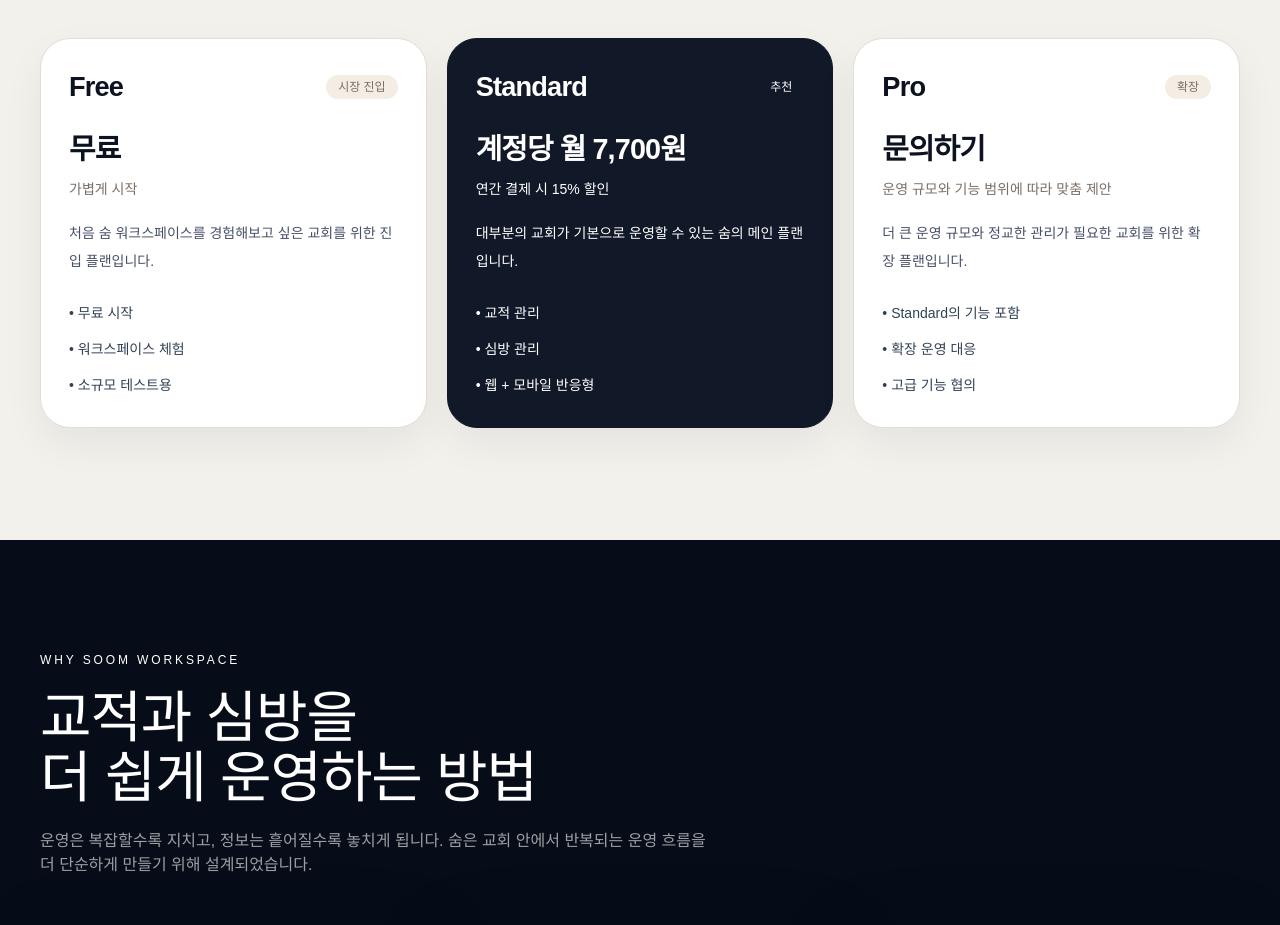
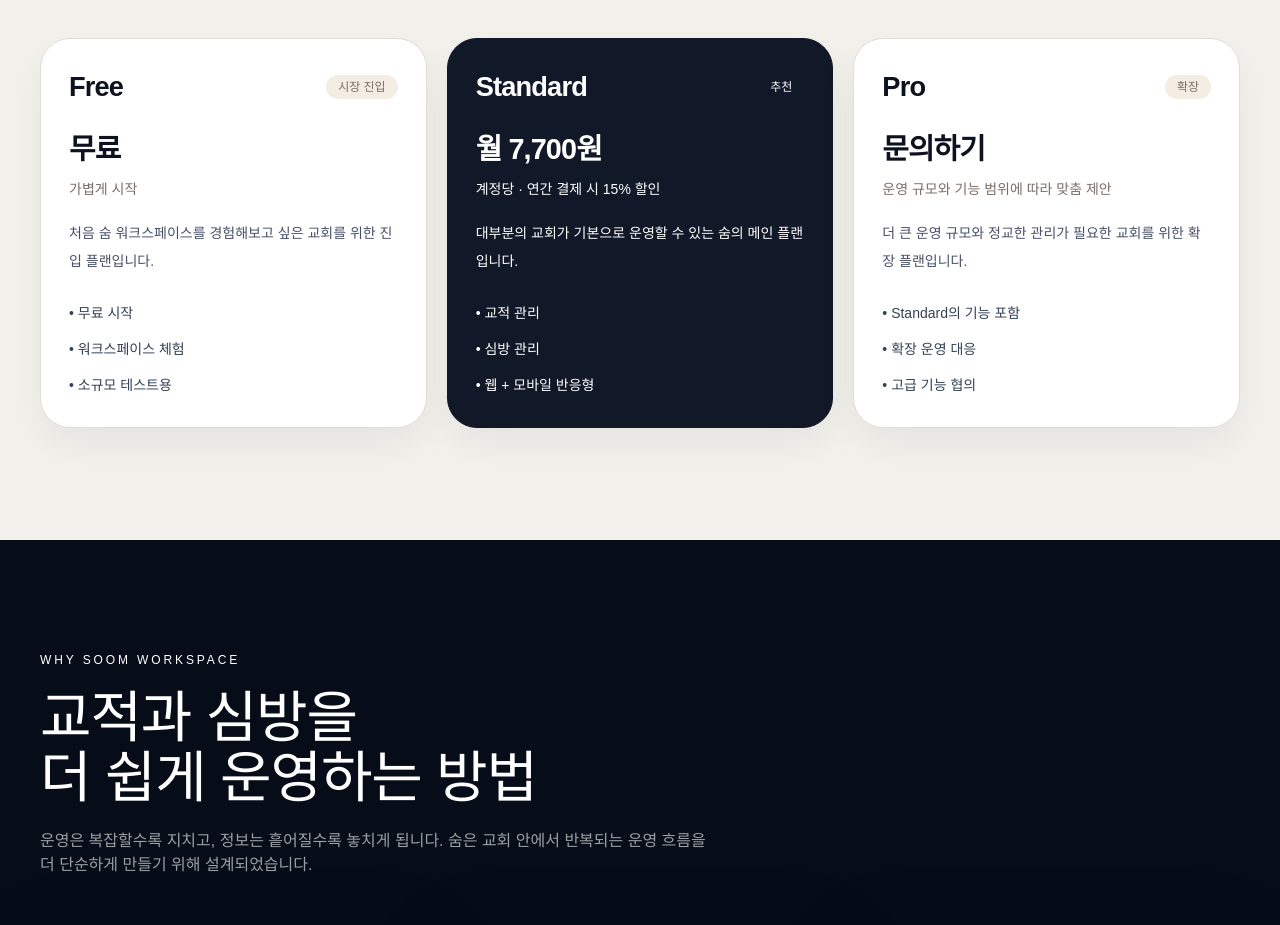
Before and after one commit to kinddragon1224/soom-church, a Next.js app: page / in a window 1280 px wide. Shown: the part 1140-2065 px from the top of the page. Built offline with nearby package versions, Linux system fonts and the light colour scheme; a web font is replaced by a local one.

Commit message:
Refine pricing copy format

```diff
--- a/app/page.tsx
+++ b/app/page.tsx
@@ -21,8 +21,8 @@
   {
     name: "Standard",
     badge: "추천",
-    price: "계정당 월 7,700원",
-    note: "연간 결제 시 15% 할인",
+    price: "월 7,700원",
+    note: "계정당 · 연간 결제 시 15% 할인",
     desc: "대부분의 교회가 기본으로 운영할 수 있는 숨의 메인 플랜입니다.",
     features: ["교적 관리", "심방 관리", "웹 + 모바일 반응형"],
   },
--- a/app/pricing/page.tsx
+++ b/app/pricing/page.tsx
@@ -40,8 +40,8 @@
     name: "Standard",
     badge: "가장 많이 선택",
     tagline: "대부분의 교회를 위한 메인 플랜",
-    price: "계정당 월 7,700원",
-    note: "연간 결제 시 15% 할인",
+    price: "월 7,700원",
+    note: "계정당 · 연간 결제 시 15% 할인",
     desc: "실제 운영에 필요한 교적 관리와 심방 관리 기능을 안정적으로 사용할 수 있는 숨의 핵심 플랜입니다.",
     features: ["Free의 기능 포함", "교적 관리", "심방 관리", "웹 + 모바일 반응형"],
     cta: "Standard 문의하기",
@@ -61,7 +61,7 @@
 ];
 
 const compareRows = [
-  { label: "가격", values: ["무료", "계정당 월 7,700원", "문의"] },
+  { label: "가격", values: ["무료", "월 7,700원", "문의"] },
   { label: "구성", values: ["무료 진입", "메인 운영 플랜", "확장 운영 플랜"] },
   { label: "교적 관리", values: ["체험", "포함", "포함"] },
   { label: "심방 관리", values: ["체험", "포함", "포함"] },
```
